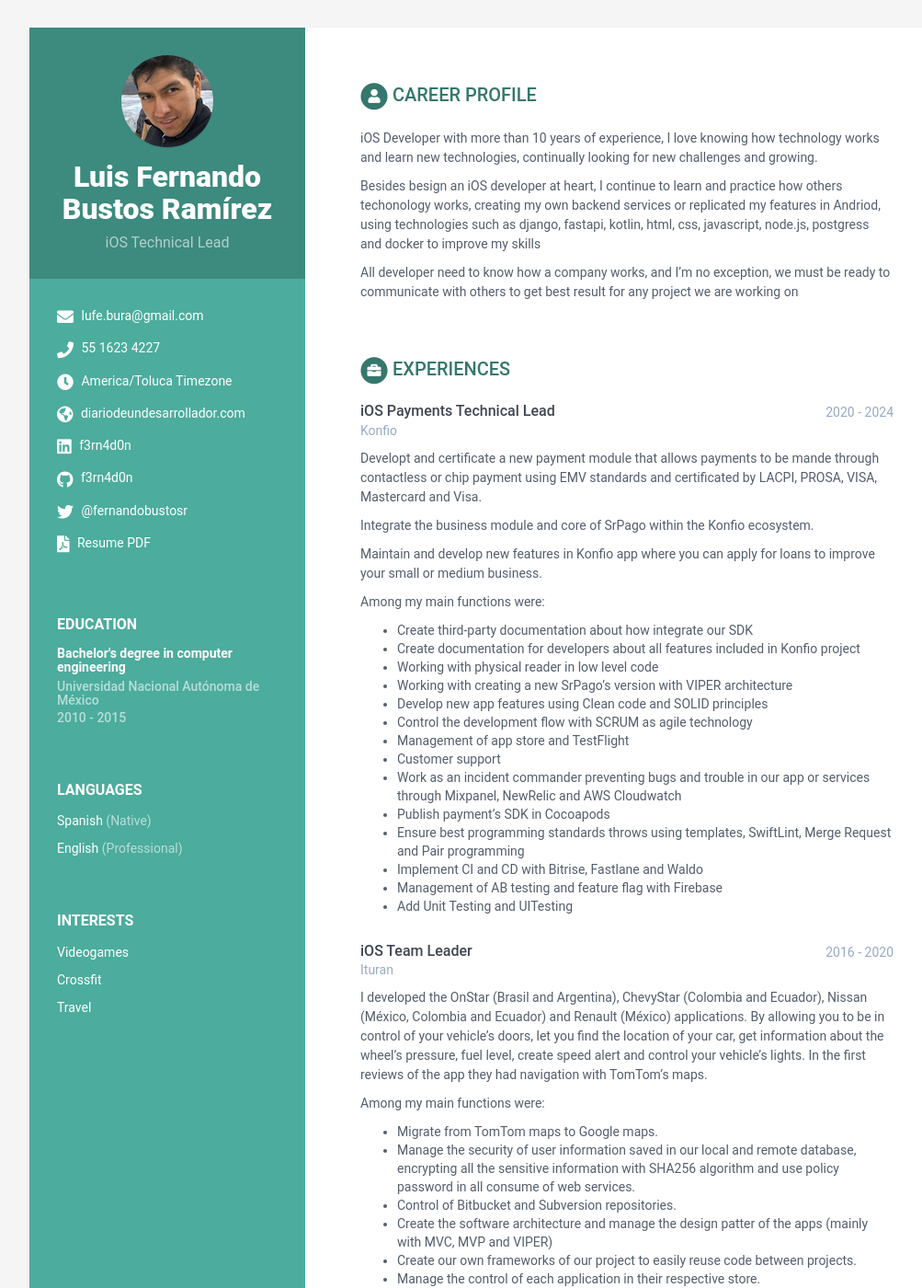
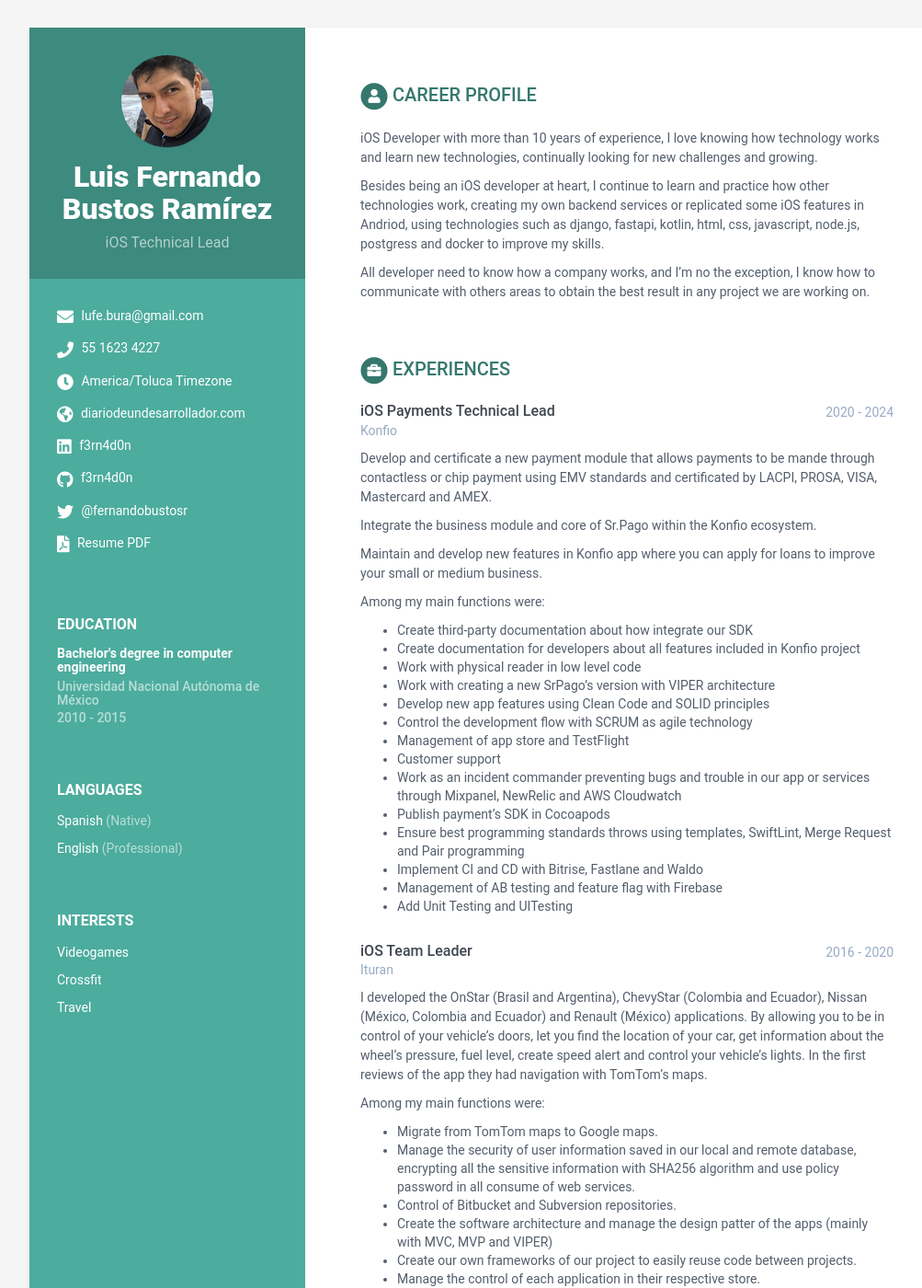
Before and after one commit to f3rn4d0n/f3rn4d0n.github.io, a Jekyll site: the page built from index.html, in a window 1280 px wide and 1400 px high. Shown: the whole window at 92% size, without its empty margins (108-1111 px from the left). Built offline with Jekyll 4.4.1, drawn with Linux system fonts in a browser that asks for light colours; some of the changed text lies outside the part shown.

Commit message:
Feature: CV Updated

```diff
--- a/_data/data.yml
+++ b/_data/data.yml
@@ -59,9 +59,9 @@ career-profile:
     summary: |
       iOS Developer with more than 10 years of experience, I love knowing how technology works and learn new technologies, continually looking for new challenges and growing.
 
-      Besides besign an iOS developer at heart, I continue to learn and practice how others techonology works, creating my own backend services or replicated my features in Andriod, using technologies such as django, fastapi, kotlin, html, css, javascript, node.js, postgress and docker to improve my skills
+      Besides being an iOS developer at heart, I continue to learn and practice how other technologies work, creating my own backend services or replicated some iOS features in Andriod, using technologies such as django, fastapi, kotlin, html, css, javascript, node.js, postgress and docker to improve my skills.
 
-      All developer need to know how a company works, and I'm no exception, we must be ready to communicate with others to get best result for any project we are working on
+      All developer need to know how a company works, and I'm no the exception, I know how to communicate with others areas to obtain the best result in any project we are working on.
 education:
     title: Education
     info:
@@ -77,18 +77,18 @@ experiences:
         time: 2020 - 2024
         company: Konfio
         details: |
-          Developt and certificate a new payment module that allows payments to be mande through contactless or chip payment using EMV standards and certificated by LACPI, PROSA, VISA, Mastercard and Visa.
+          Develop and certificate a new payment module that allows payments to be mande through contactless or chip payment using EMV standards and certificated by LACPI, PROSA, VISA, Mastercard and AMEX.
 
-          Integrate the business module and core of SrPago within the Konfio ecosystem.
+          Integrate the business module and core of Sr.Pago within the Konfio ecosystem.
 
           Maintain and develop new features in Konfio app where you can apply for loans to improve your small or medium business.
 
           Among my main functions were:
             - Create third-party documentation about how integrate our SDK
             - Create documentation for developers about all features included in Konfio project
-            - Working with physical reader in low level code
-            - Working with creating a new SrPago’s version with VIPER architecture
-            - Develop new app features using Clean code and SOLID principles
+            - Work with physical reader in low level code
+            - Work with creating a new SrPago's version with VIPER architecture
+            - Develop new app features using Clean Code and SOLID principles
             - Control the development flow with SCRUM as agile technology
             - Management of app store and TestFlight
             - Customer support
@@ -121,7 +121,7 @@ experiences:
         details: |
           Support in the development of College One apps in which my main functions were:
           - Integration of the Stripe API for handling payments AWS and AWSSNS
-          - integration for handling Amazon push notifications.
+          - Integration for handling Amazon push notifications.
           - Management of multiple targets for the compilation of several versions of the app.
           - Create cloud functions and database in Firebase
           - Framework control using Cocoa Pods
@@ -146,15 +146,15 @@ experiences:
         time: 2013 - 2014
         company: UNAM Mobile
         details: |
-          Application development with innovative technologies like speech recognition, second screen, Geolocation and reality augmented on iOS devices; lecturer and instructor.
+          Application development with innovative technologies like speech recognition, second screen, geolocation and reality augmented on iOS devices.
 
-          I have made the app TellMeColors which allowed recognition the names of colours in english.
+          I made the app TellMeColors which allowed recognition the names of some colors in english.
 
-          I have made the beta version of Futline that allowed interactions with the football games in real time using second screen technology.
+          I made the beta version of Futline that allowed interactions with the football games in real time using second screen technology.
 
-          Maintenance the app misAvisos for iOS7 which is an app for the National System of Civil Protection for help people in naturals disasters.
+          Maintenance the app MisAvisos in iOS7 which is an app for the National System of Civil Protection for help people in naturals disasters.
 
-          Instructor of courses basic IOS.
+          Instructor of iOS basic courses.
 
           Lecturer in the Tour University Mobile 2013 in Monterrey announcing the app Futline.
 
```
Also changed, not shown: 1 other file.
